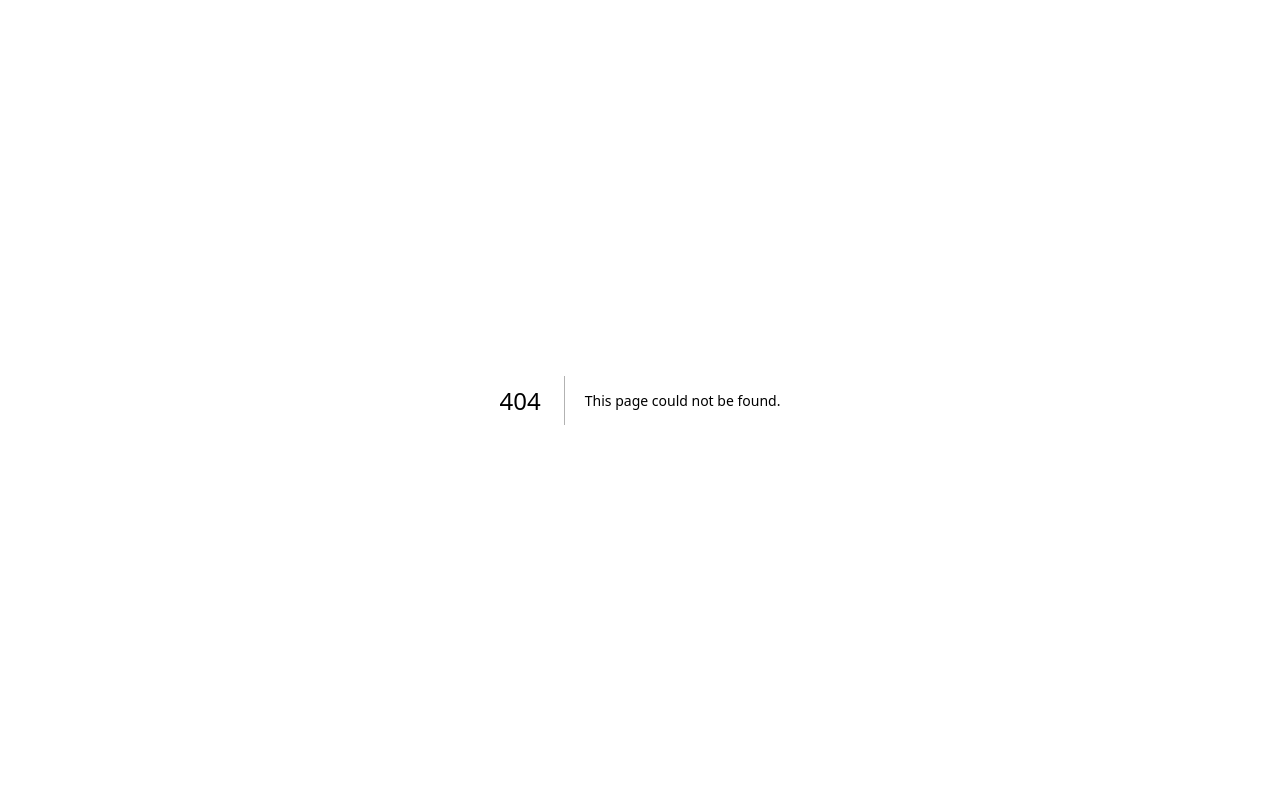
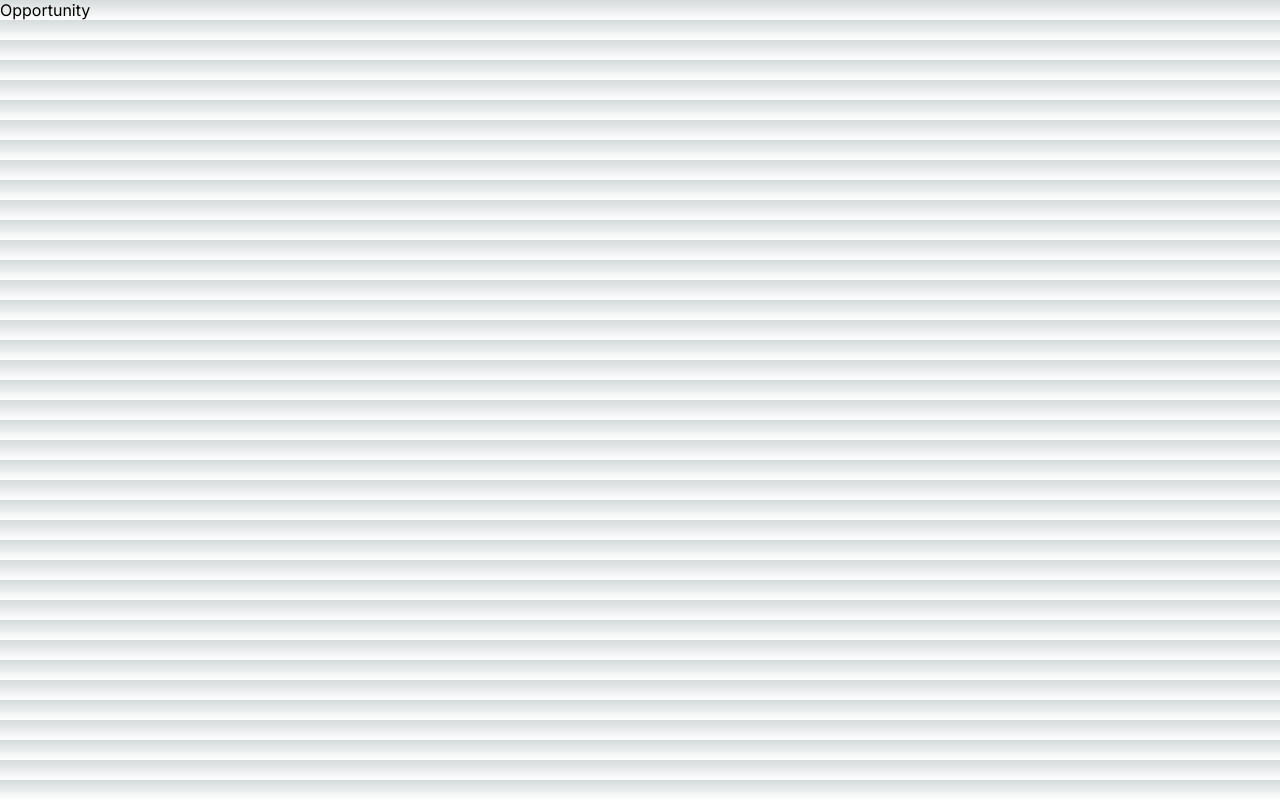
Before and after one commit to Amit-Sagar/Collective-Task, a Next.js app: page /opportunity in a window 1280 px wide. Before the commit this address had no page. Built offline with nearby package versions, Linux system fonts and the light colour scheme.

Commit message:
folder structure

```diff
--- /dev/null
+++ b/src/app/opportunity/page.jsx
@@ -0,0 +1,7 @@
+import React from "react";
+
+const Opportunity = () => {
+  return <div>Opportunity</div>;
+};
+
+export default Opportunity;
```
